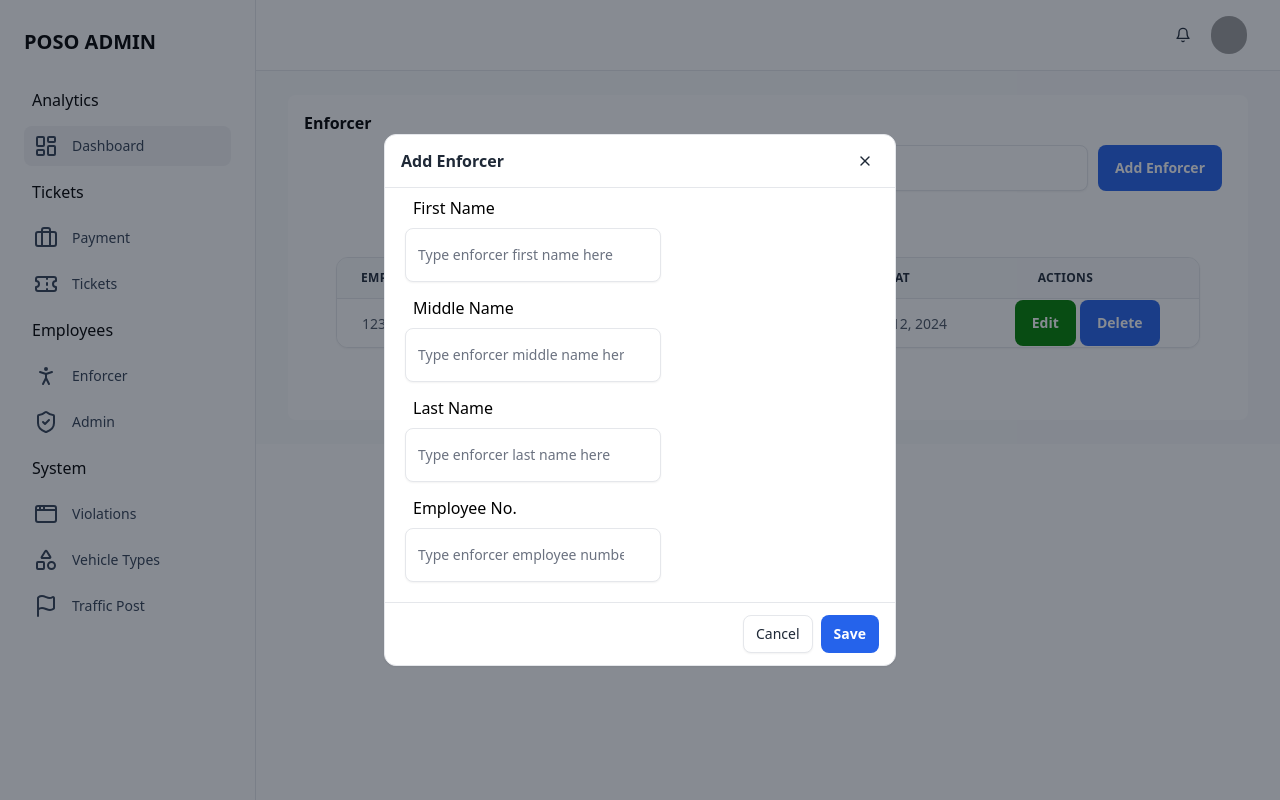
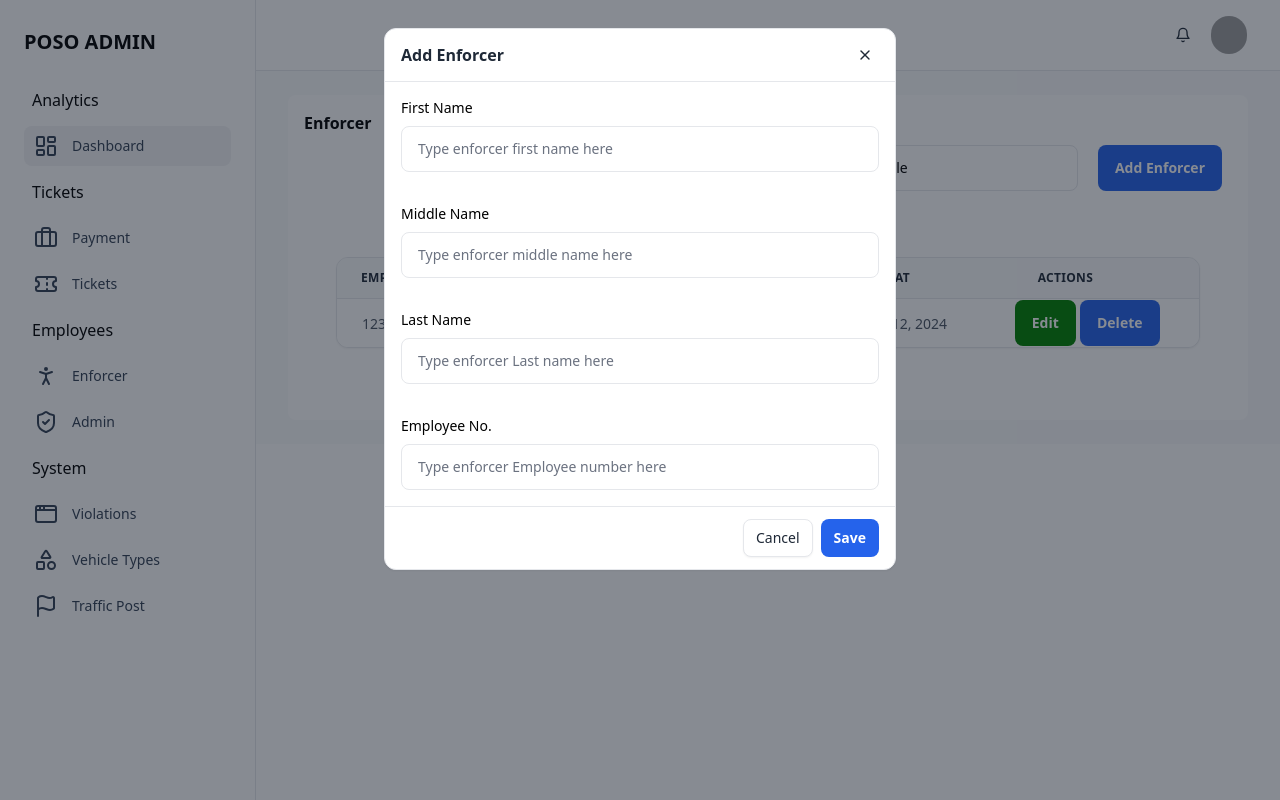
Before and after one commit to romarmph/poso_admin, a SvelteKit app: page /enforcer in a window 1280 px wide. Both pictures are taken after typing "Sample" into the empty fields and a click on the button "Add Enforcer". Built offline with nearby package versions, Linux system fonts and the light colour scheme; grey boxes are pictures that could not be loaded.

Commit message:
update_enforcer

```diff
--- a/src/routes/(app)/enforcer/+page.svelte
+++ b/src/routes/(app)/enforcer/+page.svelte
@@ -1,6 +1,8 @@
 <script>
     import { ArrowLeft } from "lucide-svelte";
     import SidebarDivider from "$lib/components/Sidebar/subcomponents/Sidebar-Divider.svelte";
+    import TextInput from "$lib/components/Forms/TextInput.svelte";
+    import Label from "$lib/components/Forms/Label.svelte";
 </script>
 
 <header style="display: flex; align-items: center;">
@@ -8,17 +10,16 @@
 </header>
 
 <div style="display: flex; justify-content: flex-end; padding: 10px;">
-    <input
-        style="display: flex; justify-content: flex-end; padding: 10px; margin-right:10px"
-        id="search"
-        type="text"
-        class="py-4 px-3 pe-9 block w-64 margin-left: 100px border-gray-200 shadow-sm text-sm rounded-lg focus:border-blue-500 focus:ring-blue-500 disabled:opacity-50 disabled:pointer-events-none dark:bg-slate-900 dark:border-gray-700 dark:text-gray-400 dark:focus:ring-gray-600"
+    <TextInput
+        id="input-Label"
         placeholder="Search"
+        width="36"
+        classNames="py-3 px-3 pe-15 mr-5"
     />
     <button
         type="button"
         class="py-3 px-4 inline-flex items-center gap-x-2 text-sm font-semibold rounded-lg border border-transparent bg-blue-600 text-white hover:bg-blue-700 disabled:opacity-50 disabled:pointer-events-none dark:focus:outline-none dark:focus:ring-1 dark:focus:ring-gray-600"
-        data-hs-overlay="#hs-addenforcer-modal"
+        data-hs-overlay="#hs-focus-management-modal"
     >
         Add Enforcer
     </button>
@@ -162,7 +163,7 @@
                                         style="background-color: green;"
                                         type="button"
                                         class="py-3 px-4 inline-flex items-center gap-x-2 text-sm font-semibold rounded-lg border border-transparent bg-blue-600 text-white hover:bg-blue-700 disabled:opacity-50 disabled:pointer-events-none dark:focus:outline-none dark:focus:ring-1 dark:focus:ring-gray-600"
-                                        data-hs-overlay="#hs-update-modal"
+                                        data-hs-overlay="#hs-edit-modal"
                                     >
                                         Edit
                                     </button>
@@ -182,16 +183,17 @@
         </div>
     </div>
 </div>
-<!-- add modal -->
+
+<!-- Add modal -->
 <div
-    id="hs-addenforcer-modal"
+    id="hs-focus-management-modal"
     class="hs-overlay hidden size-full fixed top-0 start-0 z-[80] overflow-x-hidden overflow-y-auto pointer-events-none"
 >
     <div
-        class="hs-overlay-open:mt-7 hs-overlay-open:opacity-100 hs-overlay-open:duration-500 mt-0 opacity-0 ease-out transition-all sm:max-w-lg sm:w-full m-3 sm:mx-auto min-h-[calc(100%-3.5rem)] flex items-center"
+        class="hs-overlay-open:mt-7 hs-overlay-open:opacity-100 hs-overlay-open:duration-500 mt-0 opacity-0 ease-out transition-all sm:max-w-lg sm:w-full m-3 sm:mx-auto"
     >
         <div
-            class="w-full flex flex-col bg-white border shadow-sm rounded-xl dark:bg-gray-800 dark:border-gray-700 dark:shadow-slate-700/[.7]"
+            class="flex flex-col bg-white border shadow-sm rounded-xl pointer-events-auto dark:bg-gray-800 dark:border-gray-700 dark:shadow-slate-700/[.7]"
         >
             <div
                 class="flex justify-between items-center py-3 px-4 border-b dark:border-gray-700"
@@ -202,9 +204,9 @@
                 <button
                     type="button"
                     class="flex justify-center items-center size-7 text-sm font-semibold rounded-full border border-transparent text-gray-800 hover:bg-gray-100 disabled:opacity-50 disabled:pointer-events-none dark:text-white dark:hover:bg-gray-700 dark:focus:outline-none dark:focus:ring-1 dark:focus:ring-gray-600"
-                    data-hs-overlay="#hs-addenforcer-modal"
+                    data-hs-overlay="#hs-focus-management-modal"
                 >
-                    <span class="sr-only">Cancel</span>
+                    <span class="sr-only">Close</span>
                     <svg
                         class="flex-shrink-0 size-4"
                         xmlns="http://www.w3.org/2000/svg"
@@ -220,63 +222,45 @@
                     >
                 </button>
             </div>
-            <div
-                style="display: flex; flex-wrap: wrap; justify-content: space-between;"
-            >
-                <!-- Form -->
-                <div
-                    style="flex-basis: calc(3.33% - 1px); margin-bottom: 20px; margin-left: 20px"
-                >
-                    <!-- Violator -->
-                    <ul class="space-y-1.5">
-                        <div class="sm:col-span-9">
-                            <SidebarDivider title="First Name" />
-                            <input
-                                id="fname"
-                                type="text"
-                                class="py-4 px-3 pe-9 block w-64 border-gray-200 shadow-sm text-sm rounded-lg focus:border-blue-500 focus:ring-blue-500 disabled:opacity-50 disabled:pointer-events-none dark:bg-slate-900 dark:border-gray-700 dark:text-gray-400 dark:focus:ring-gray-600"
+            <div class="p-4 overflow-y-auto">
+                <Label id="input-label">First Name</Label>
+
+                <TextInput
+                    id="input-Label"
                     placeholder="Type enforcer first name here"
                 />
             </div>
+            <div class="p-4 overflow-y-auto">
+                <Label id="input-label">Middle Name</Label>
 
-                        <div class="sm:col-span-9">
-                            <SidebarDivider title="Middle Name" />
-                            <input
-                                id="Mname"
-                                type="text"
-                                class="py-4 px-3 pe-9 block w-64 border-gray-200 shadow-sm text-sm rounded-lg focus:border-blue-500 focus:ring-blue-500 disabled:opacity-50 disabled:pointer-events-none dark:bg-slate-900 dark:border-gray-700 dark:text-gray-400 dark:focus:ring-gray-600"
+                <TextInput
+                    id="input-Label"
                     placeholder="Type enforcer middle name here"
                 />
             </div>
-                        <div class="sm:col-span-9">
-                            <SidebarDivider title="Last Name" />
-                            <input
-                                id="lname"
-                                type="text"
-                                class="py-4 px-3 pe-9 block w-64 border-gray-200 shadow-sm text-sm rounded-lg focus:border-blue-500 focus:ring-blue-500 disabled:opacity-50 disabled:pointer-events-none dark:bg-slate-900 dark:border-gray-700 dark:text-gray-400 dark:focus:ring-gray-600"
-                                placeholder="Type enforcer last name here"
+            <div class="p-4 overflow-y-auto">
+                <Label id="input-label">Last Name</Label>
+
+                <TextInput
+                    id="input-Label"
+                    placeholder="Type enforcer Last name here"
                 />
             </div>
-                        <div class="sm:col-span-9">
-                            <SidebarDivider title="Employee No." />
-                            <input
-                                id="empno"
-                                type="text"
-                                class="py-4 px-3 pe-9 block w-64 border-gray-200 shadow-sm text-sm rounded-lg focus:border-blue-500 focus:ring-blue-500 disabled:opacity-50 disabled:pointer-events-none dark:bg-slate-900 dark:border-gray-700 dark:text-gray-400 dark:focus:ring-gray-600"
-                                placeholder="Type enforcer employee number here"
+            <div class="p-4 overflow-y-auto">
+                <Label id="input-label">Employee No.</Label>
+
+                <TextInput
+                    id="input-Label"
+                    placeholder="Type enforcer Employee number here"
                 />
             </div>
-                    </ul>
-                </div>
-            </div>
-
             <div
                 class="flex justify-end items-center gap-x-2 py-3 px-4 border-t dark:border-gray-700"
             >
                 <button
                     type="button"
                     class="py-2 px-3 inline-flex items-center gap-x-2 text-sm font-medium rounded-lg border border-gray-200 bg-white text-gray-800 shadow-sm hover:bg-gray-50 disabled:opacity-50 disabled:pointer-events-none dark:bg-slate-900 dark:border-gray-700 dark:text-white dark:hover:bg-gray-800 dark:focus:outline-none dark:focus:ring-1 dark:focus:ring-gray-600"
-                    data-hs-overlay="#hs-addenforcer-modal"
+                    data-hs-overlay="#hs-focus-management-modal"
                 >
                     Cancel
                 </button>
@@ -293,14 +277,14 @@
 
 <!-- Update modal -->
 <div
-    id="hs-update-modal"
+    id="hs-edit-modal"
     class="hs-overlay hidden size-full fixed top-0 start-0 z-[80] overflow-x-hidden overflow-y-auto pointer-events-none"
 >
     <div
-        class="hs-overlay-open:mt-7 hs-overlay-open:opacity-100 hs-overlay-open:duration-500 mt-0 opacity-0 ease-out transition-all sm:max-w-lg sm:w-full m-3 sm:mx-auto min-h-[calc(100%-3.5rem)] flex items-center"
+        class="hs-overlay-open:mt-7 hs-overlay-open:opacity-100 hs-overlay-open:duration-500 mt-0 opacity-0 ease-out transition-all sm:max-w-lg sm:w-full m-3 sm:mx-auto"
     >
         <div
-            class="w-full flex flex-col bg-white border shadow-sm rounded-xl dark:bg-gray-800 dark:border-gray-700 dark:shadow-slate-700/[.7]"
+            class="flex flex-col bg-white border shadow-sm rounded-xl pointer-events-auto dark:bg-gray-800 dark:border-gray-700 dark:shadow-slate-700/[.7]"
         >
             <div
                 class="flex justify-between items-center py-3 px-4 border-b dark:border-gray-700"
@@ -311,9 +295,9 @@
                 <button
                     type="button"
                     class="flex justify-center items-center size-7 text-sm font-semibold rounded-full border border-transparent text-gray-800 hover:bg-gray-100 disabled:opacity-50 disabled:pointer-events-none dark:text-white dark:hover:bg-gray-700 dark:focus:outline-none dark:focus:ring-1 dark:focus:ring-gray-600"
-                    data-hs-overlay="#hs-update-modal"
+                    data-hs-overlay="#hs-edit-modal"
                 >
-                    <span class="sr-only">Cancel</span>
+                    <span class="sr-only">Close</span>
                     <svg
                         class="flex-shrink-0 size-4"
                         xmlns="http://www.w3.org/2000/svg"
@@ -329,63 +313,45 @@
                     >
                 </button>
             </div>
-            <div
-                style="display: flex; flex-wrap: wrap; justify-content: space-between;"
-            >
-                <!-- Form -->
-                <div
-                    style="flex-basis: calc(3.33% - 1px); margin-bottom: 20px; margin-left: 20px"
-                >
-                    <!-- Violator -->
-                    <ul class="space-y-1.5">
-                        <div class="sm:col-span-9">
-                            <SidebarDivider title="First Name" />
-                            <input
-                                id="fname"
-                                type="text"
-                                class="py-4 px-3 pe-9 block w-64 border-gray-200 shadow-sm text-sm rounded-lg focus:border-blue-500 focus:ring-blue-500 disabled:opacity-50 disabled:pointer-events-none dark:bg-slate-900 dark:border-gray-700 dark:text-gray-400 dark:focus:ring-gray-600"
+            <div class="p-4 overflow-y-auto">
+                <Label id="input-label">First Name</Label>
+
+                <TextInput
+                    id="input-Label"
                     placeholder="Type enforcer first name here"
                 />
             </div>
+            <div class="p-4 overflow-y-auto">
+                <Label id="input-label">Middle Name</Label>
 
-                        <div class="sm:col-span-9">
-                            <SidebarDivider title="Middle Name" />
-                            <input
-                                id="Mname"
-                                type="text"
-                                class="py-4 px-3 pe-9 block w-64 border-gray-200 shadow-sm text-sm rounded-lg focus:border-blue-500 focus:ring-blue-500 disabled:opacity-50 disabled:pointer-events-none dark:bg-slate-900 dark:border-gray-700 dark:text-gray-400 dark:focus:ring-gray-600"
+                <TextInput
+                    id="input-Label"
                     placeholder="Type enforcer middle name here"
                 />
             </div>
-                        <div class="sm:col-span-9">
-                            <SidebarDivider title="Last Name" />
-                            <input
-                                id="lname"
-                                type="text"
-                                class="py-4 px-3 pe-9 block w-64 border-gray-200 shadow-sm text-sm rounded-lg focus:border-blue-500 focus:ring-blue-500 disabled:opacity-50 disabled:pointer-events-none dark:bg-slate-900 dark:border-gray-700 dark:text-gray-400 dark:focus:ring-gray-600"
-                                placeholder="Type enforcer last name here"
+            <div class="p-4 overflow-y-auto">
+                <Label id="input-label">Last Name</Label>
+
+                <TextInput
+                    id="input-Label"
+                    placeholder="Type enforcer Last name here"
                 />
             </div>
-                        <div class="sm:col-span-9">
-                            <SidebarDivider title="Employee No." />
-                            <input
-                                id="empno"
-                                type="text"
-                                class="py-4 px-3 pe-9 block w-64 border-gray-200 shadow-sm text-sm rounded-lg focus:border-blue-500 focus:ring-blue-500 disabled:opacity-50 disabled:pointer-events-none dark:bg-slate-900 dark:border-gray-700 dark:text-gray-400 dark:focus:ring-gray-600"
-                                placeholder="Type enforcer employee number here"
+            <div class="p-4 overflow-y-auto">
+                <Label id="input-label">Employee No.</Label>
+
+                <TextInput
+                    id="input-Label"
+                    placeholder="Type enforcer Employee number here"
                 />
             </div>
-                    </ul>
-                </div>
-            </div>
-
             <div
                 class="flex justify-end items-center gap-x-2 py-3 px-4 border-t dark:border-gray-700"
             >
                 <button
                     type="button"
                     class="py-2 px-3 inline-flex items-center gap-x-2 text-sm font-medium rounded-lg border border-gray-200 bg-white text-gray-800 shadow-sm hover:bg-gray-50 disabled:opacity-50 disabled:pointer-events-none dark:bg-slate-900 dark:border-gray-700 dark:text-white dark:hover:bg-gray-800 dark:focus:outline-none dark:focus:ring-1 dark:focus:ring-gray-600"
-                    data-hs-overlay="#hs-addenforcer-modal"
+                    data-hs-overlay="#hs-edit-modal"
                 >
                     Cancel
                 </button>
@@ -399,43 +365,46 @@
         </div>
     </div>
 </div>
+
 <!-- delete modal -->
+
 <div
     id="hs-del-modal"
     class="hs-overlay hidden size-full fixed top-0 start-0 z-[80] overflow-x-hidden overflow-y-auto pointer-events-none"
 >
     <div
-        class="hs-overlay-open:mt-7 hs-overlay-open:opacity-100 hs-overlay-open:duration-500 mt-0 opacity-0 ease-out transition-all sm:max-w-lg sm:w-full m-3 sm:mx-auto min-h-[calc(100%-3.5rem)] flex items-center"
+        class="hs-overlay-open:mt-7 hs-overlay-open:opacity-100 hs-overlay-open:duration-500 mt-0 opacity-0 ease-out transition-all sm:max-w-lg sm:w-full m-3 sm:mx-auto"
     >
         <div
-            class="w-full flex flex-col bg-white border shadow-sm rounded-xl dark:bg-gray-800 dark:border-gray-700 dark:shadow-slate-700/[.7]"
+            class="flex flex-col bg-white border shadow-sm rounded-xl pointer-events-auto dark:bg-gray-800 dark:border-gray-700 dark:shadow-slate-700/[.7]"
         >
             <div
-                class="justify-center text-center py-3 px-4 border-b dark:border-gray-700 relative"
+                class="flex justify-between items-center py-3 px-4 border-b dark:border-gray-700"
             >
                 <button
                     type="button"
-                    class="absolute top-0 end-0 p-2 text-gray-800 hover:bg-gray-100 disabled:opacity-50 disabled:pointer-events-none dark:text-white dark:hover:bg-gray-700 dark:focus:outline-none dark:focus:ring-1 dark:focus:ring-gray-600"
-                    data-hs-overlay="#hs-cancel-modal"
+                    class="flex justify-center items-center size-7 text-sm font-semibold rounded-full border border-transparent text-gray-800 hover:bg-gray-100 disabled:opacity-50 disabled:pointer-events-none dark:text-white dark:hover:bg-gray-700 dark:focus:outline-none dark:focus:ring-1 dark:focus:ring-gray-600"
+                    data-hs-overlay="#hs-del-modal"
                 >
-                    <span class="sr-only">Cancel</span>
+                    <span class="sr-only">Close</span>
                     <svg
-                        class="w-6 h-6"
+                        class="flex-shrink-0 size-4"
                         xmlns="http://www.w3.org/2000/svg"
+                        width="24"
+                        height="24"
+                        viewBox="0 0 24 24"
                         fill="none"
-                        viewBox="0 0 24 24"
                         stroke="currentColor"
-                    >
-                        <path
+                        stroke-width="2"
                         stroke-linecap="round"
                         stroke-linejoin="round"
-                            stroke-width="2"
-                            d="M6 18L18 6M6 6l12 12"
-                        />
-                    </svg>
+                        ><path d="M18 6 6 18" /><path d="m6 6 12 12" /></svg
+                    >
                 </button>
-                <div style="font-size: 35px;">Are you sure</div>
-                <div style="font-size: 20px;">Delete this user</div>
+            </div>
+            <div style="font-size: 35px; text-align:center">Are you sure</div>
+            <div style="font-size: 20px; text-align:center">
+                Delete this user
             </div>
             <div
                 class="justify-center text-center py-3 px-4 border-b dark:border-gray-700"
```
Lines whose indentation alone changed are shown as unchanged.
